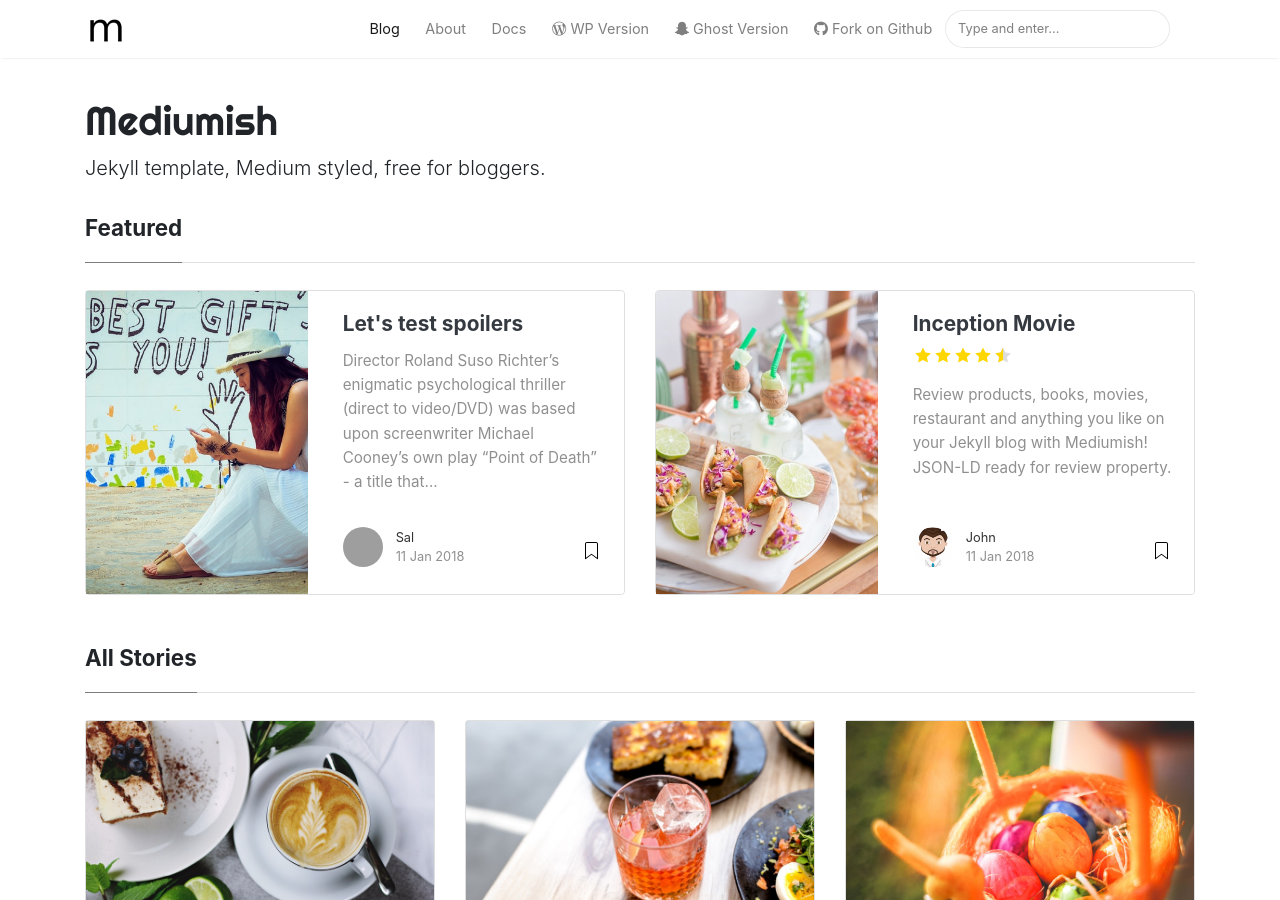
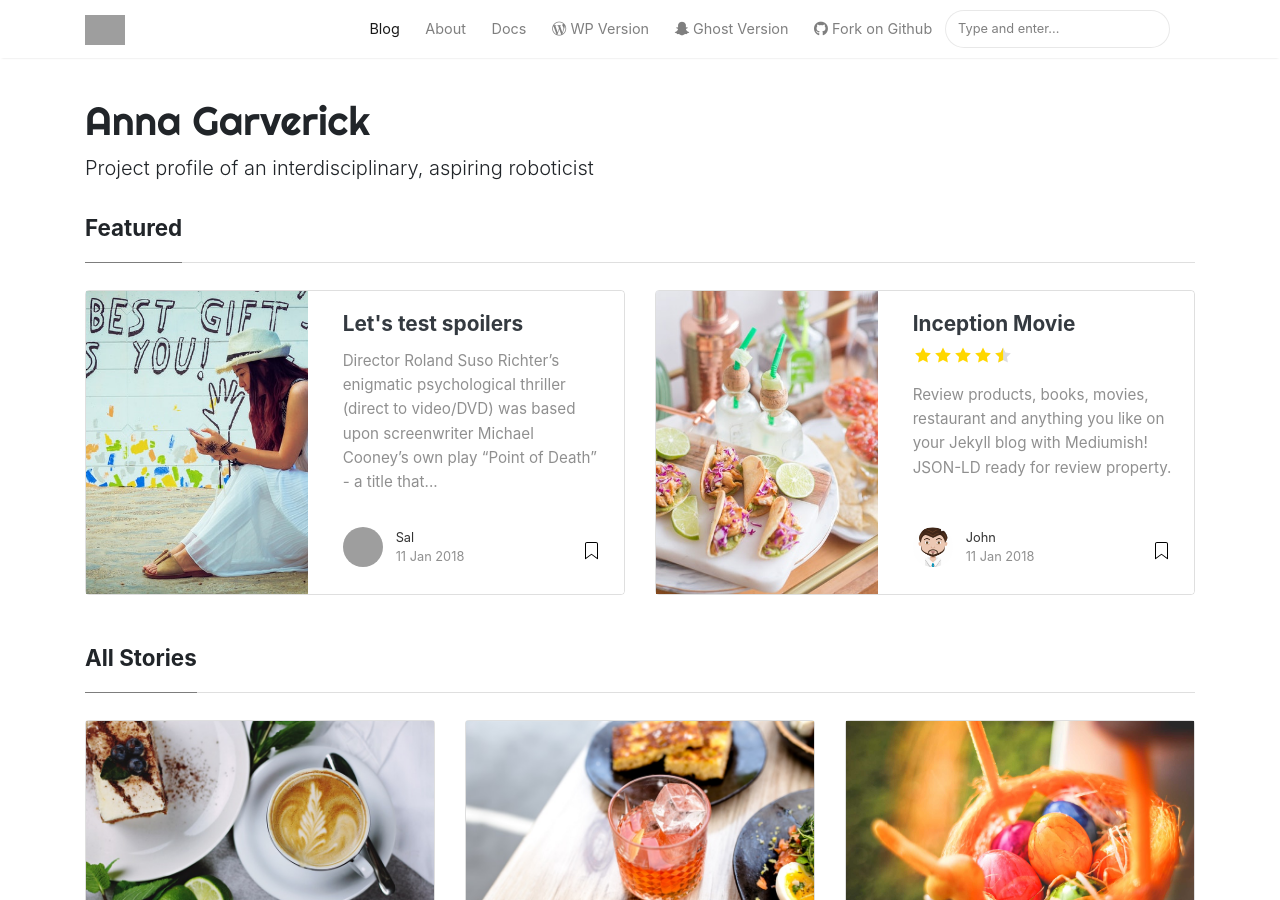
Before and after one commit to roy2909/roy2909.github.io, a Jekyll site: the page built from index.html, in a window 1280 px wide and 900 px high. Built offline with Jekyll 4.4.1, drawn with Linux system fonts in a browser that asks for light colours; nearby versions of some CDN libraries; the list of posts is cut into pages by our own code; some of the changed text lies outside the part shown; grey boxes are pictures that could not be loaded.

Commit message:
Updating basic info

```diff
--- a/_config.yml
+++ b/_config.yml
@@ -1,8 +1,8 @@
 # Site
-name: "Mediumish"
+name: "Anna Garverick"
 title: "Mediumish"
-description: "Jekyll template, Medium styled, free for bloggers."
-logo: 'assets/images/logo.png'
+description: "Project profile of an interdisciplinary, aspiring roboticist"
+logo: 'assets/images/headshot.jpeg'
 favicon: 'assets/images/logo.png'
 url: algarv.github.io
 baseurl: /Portfolio
```
